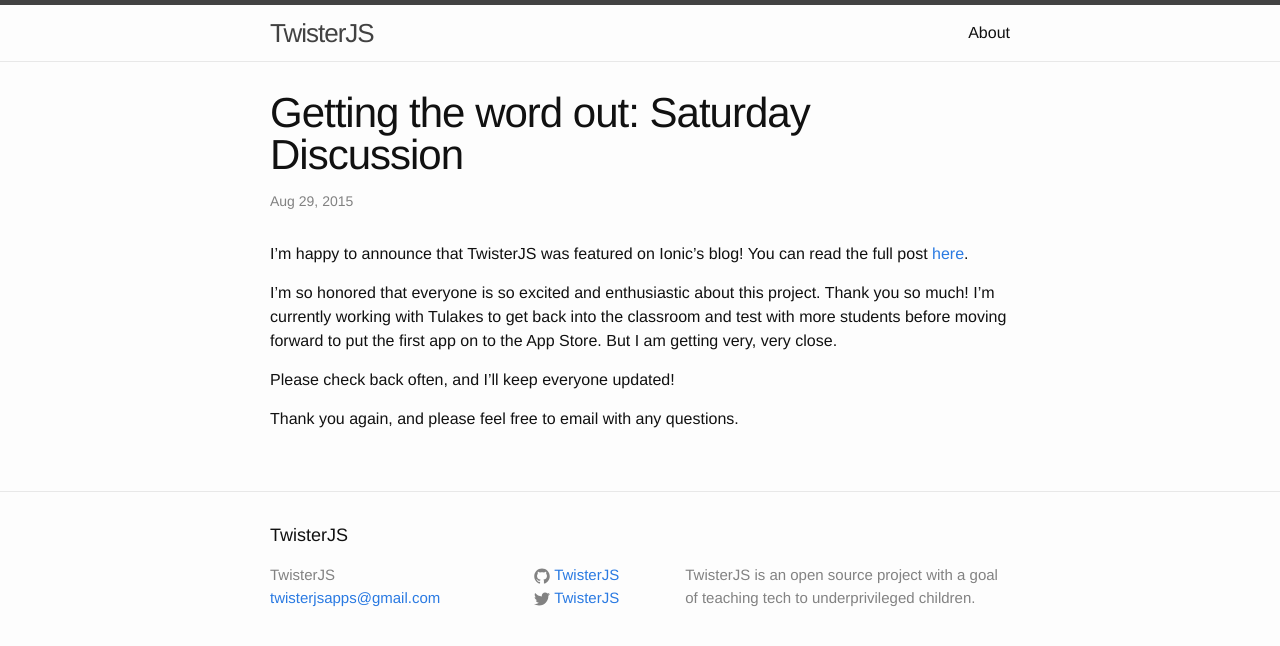
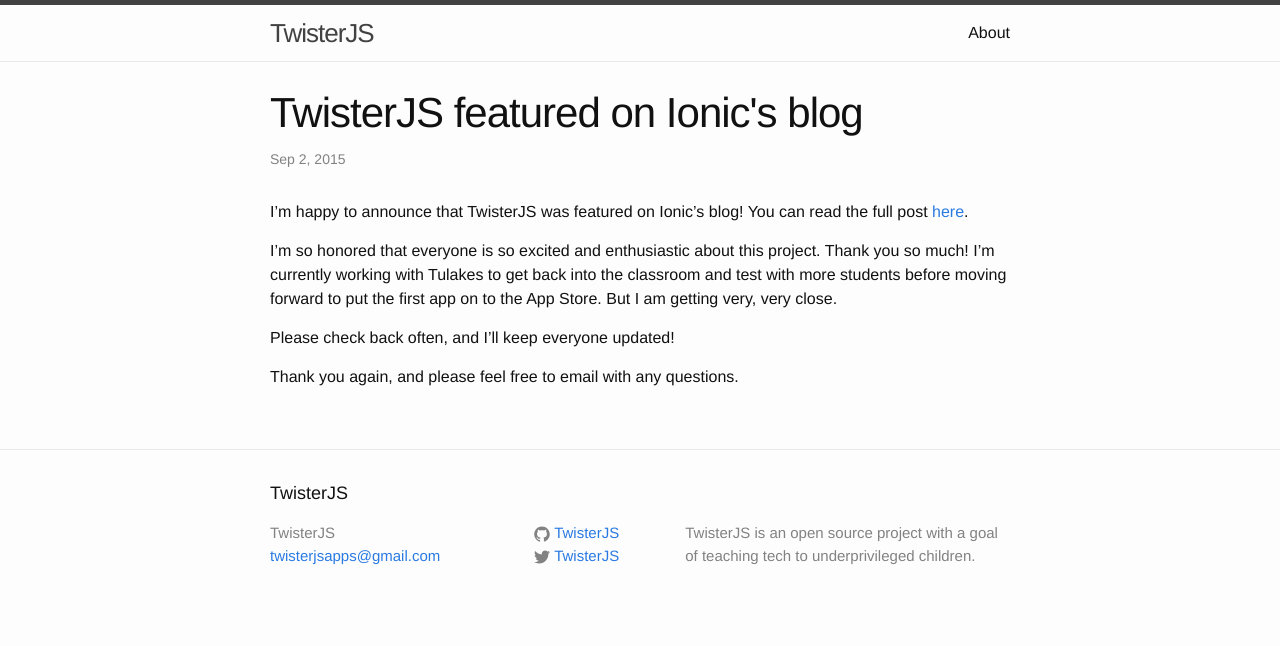
Before and after one commit to TwisterJS/TwisterJS.github.io, a Jekyll site: the page built from _posts/2015-09-02-twisterjs-featured-on-ionic-blog.md, in a window 1280 px wide. Shown: the top 646 px of the page. Built offline with Jekyll 4.4.1, drawn with Linux system fonts in a browser that asks for light colours.

Commit message:
wrong date

```diff
--- a/_posts/2015-09-02-twisterjs-featured-on-ionic-blog.md
+++ b/_posts/2015-09-02-twisterjs-featured-on-ionic-blog.md
@@ -1,7 +1,7 @@
 ---
 layout: post
-title:  "Getting the word out: Saturday Discussion"
-date: 2015-08-29
+title:  "TwisterJS featured on Ionic's blog"
+date: 2015-09-02
 categories:
 ---
 I'm happy to announce that TwisterJS was featured on Ionic's blog! You can read the full post [here](http://blog.ionic.io/teaching-mobile-development-with-ionic/).
```
